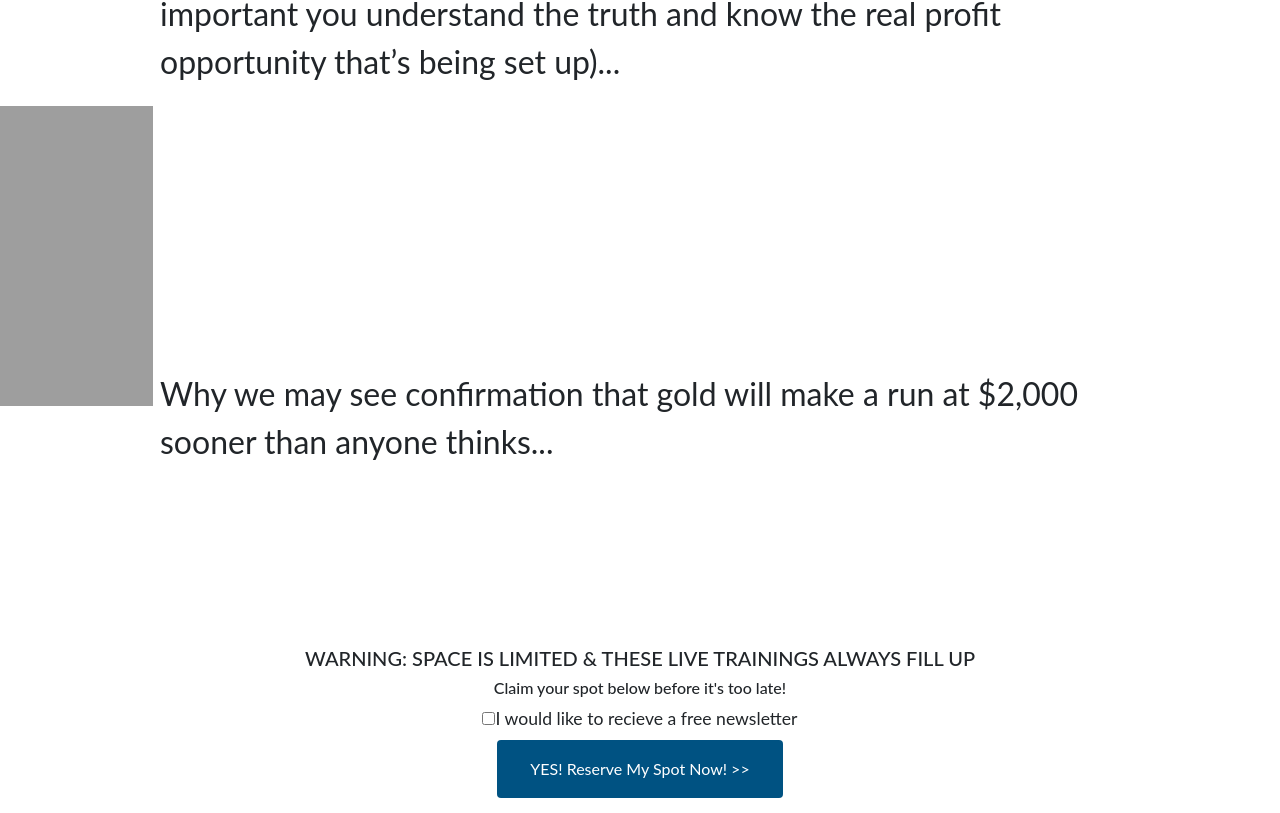
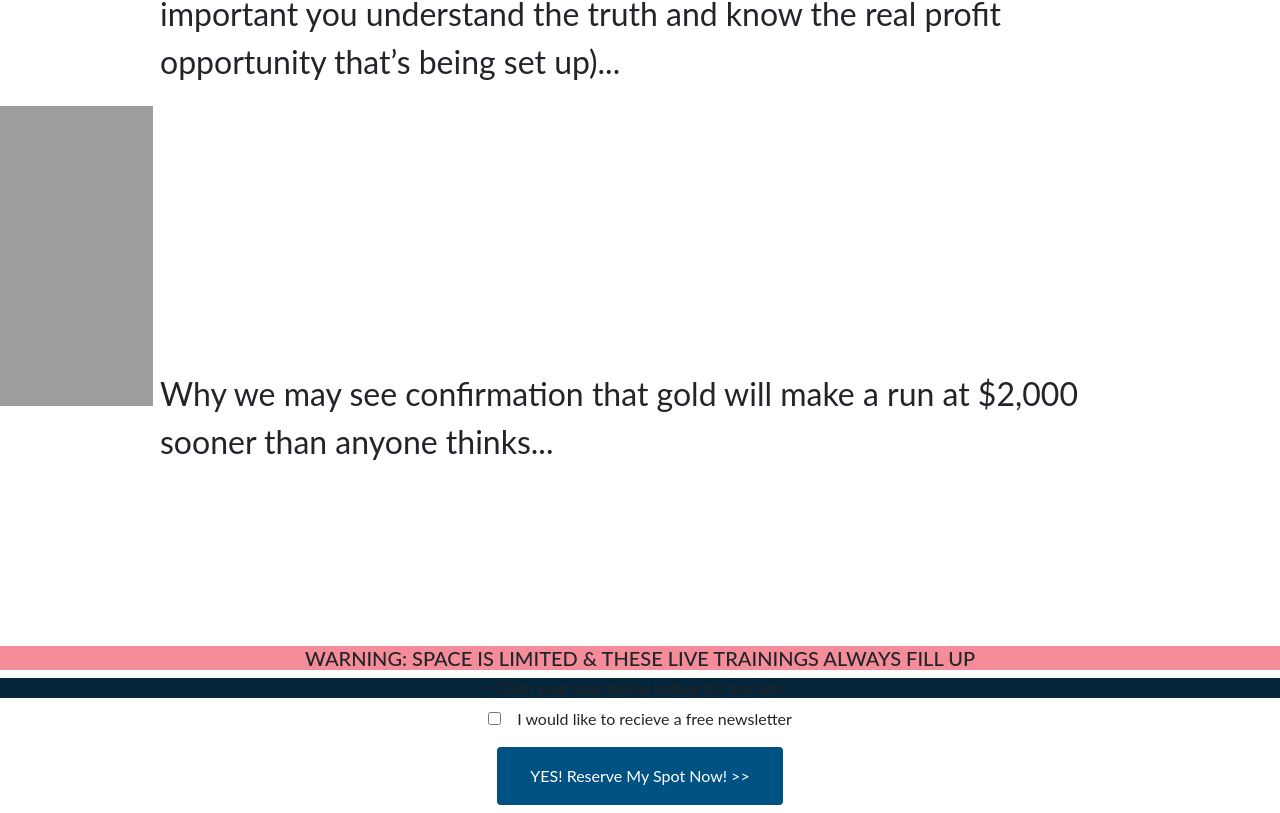
Before and after one commit to ryukasun/Agora-Repo-Framework, a plain HTML site: page index.html in a window 1280 px wide. Shown: the part 3858-4671 px from the top of the page. Drawn offline with nearby package versions, Linux system fonts and the light colour scheme.

Commit message:
Continued CSS work, almost done css work outside of fine tuning

```diff
--- a/index.html
+++ b/index.html
@@ -22,6 +22,7 @@
             Mega-Catalyst Is And How You Could Make as Much as $101,000 in Profit."</p>
         <!--Check put here put here-->
         <input type="checkbox" class="myCheck" onclick="myFunction()"><label>I would like to recieve a free newsletter</label><br>
+
 
         <!--Register for Webinar Button-->
         <a href="#regButton" class="btn">Register for this FREE<br>live Webinar Here!</a>
@@ -91,15 +92,18 @@
 
         <!--Warning Section-->
         <section id="warningSection" class="grid">
-            <div class="warning">
+            <div class="warningBlock">
                 <h5 class="warningText">WARNING: SPACE IS LIMITED & THESE LIVE TRAININGS ALWAYS FILL UP </h5>
             </div>
+
             <div class="spotClaim">
                 <h6 class="claim">Claim your spot below before it's too late!</h6>
             </div>
             <div class="ending">
                 <!--Check put here put here-->
-                <input type="checkbox" class="myCheck" onclick="myFunction()">I would like to recieve a free newsletter<br>
+                <!-- <input type="checkbox" class="myCheck" onclick="myFunction()">I would like to recieve a free newsletter<br> -->
+                <input type="checkbox" class="myCheck" onclick="myFunction()"><label>I would like to recieve a free newsletter</label><br>
+
 
                 <a href="#reserveButton" class="btn">YES! Reserve My Spot Now! >></a>
 
--- a/styles.css
+++ b/styles.css
@@ -148,12 +148,27 @@ ul.chkImage{
 
 /*warningSection css*/
 
-#warningSection{
+
+.warningBlock{
+    background: #f58c99;
+}
+
+.spotClaim{
+    background: #05263a;
+
+}
+.ending{
+
+}
+#warningSection input{
+    font-size: 1rem;
+    margin: 0px 0px 0px 0px;
 
 }
 
-#warningSection warning{
-    background: #f58c99;
+#warningSection label{
+    margin-left: 1em;
+    font-size: 1rem;
 }
 
 /*Media Queries*/
```
